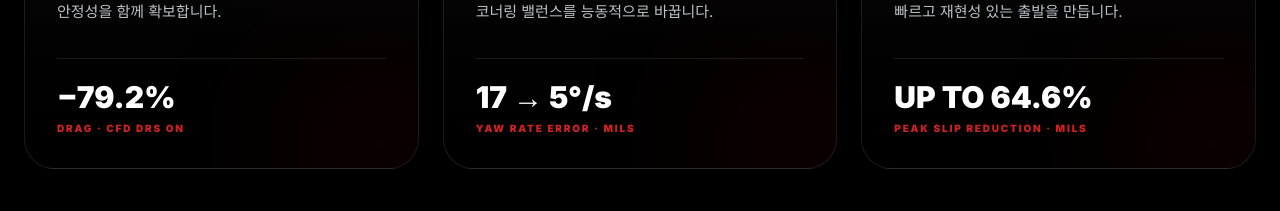
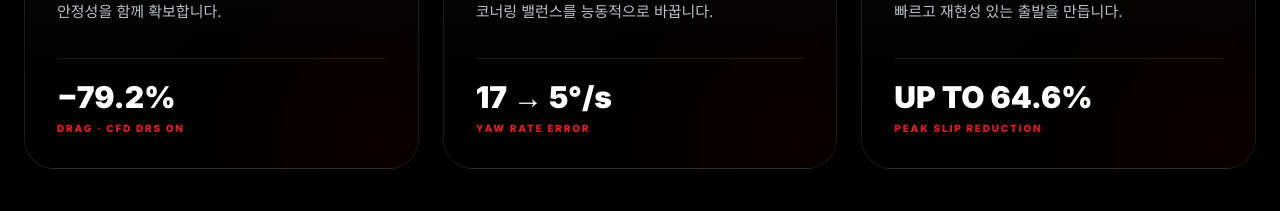
Before and after one commit to Doomy1122/challenger-web, a Next.js app in the folder challenger-web/: page /garage in a window 1280 px wide. Shown: the part 3380-3591 px from the top of the page. Built offline with nearby package versions, Linux system fonts and the light colour scheme.

Commit message:
Remove MILS wording from special system metrics

```diff
--- a/challenger-web/app/garage/page.tsx
+++ b/challenger-web/app/garage/page.tsx
@@ -455,13 +455,13 @@ const copy: Record<Lang, PageCopy> = {
           title: "Active Anti-Roll Bar",
           desc: "목표 Yaw Rate와 실제 Yaw Rate의 오차를 기반으로 전·후륜 롤 강성을 실시간 배분합니다. 고정식 ARB의 타협 대신 주행 상태에 따라 차량의 코너링 밸런스를 능동적으로 바꿉니다.",
           metric: "17 → 5°/s",
-          metricLabel: "YAW RATE ERROR · MILS",
+          metricLabel: "YAW RATE ERROR",
         },
         {
           title: "Launch Control",
           desc: "타이어 모델과 동적 하중 이동으로 발진 순간의 접지 한계를 먼저 계산해 Torque Cap을 생성합니다. 극저속부터 과슬립을 억제해 노면 조건이 달라도 빠르고 재현성 있는 출발을 만듭니다.",
           metric: "UP TO 64.6%",
-          metricLabel: "PEAK SLIP REDUCTION · MILS",
+          metricLabel: "PEAK SLIP REDUCTION",
         },
       ],
     },
@@ -573,13 +573,13 @@ const copy: Record<Lang, PageCopy> = {
           title: "Active Anti-Roll Bar",
           desc: "Front-to-rear roll stiffness is distributed in real time from the error between target and actual yaw rate. Instead of accepting one fixed ARB compromise, the chassis balance adapts to the driving state.",
           metric: "17 → 5°/s",
-          metricLabel: "YAW RATE ERROR · MILS",
+          metricLabel: "YAW RATE ERROR",
         },
         {
           title: "Launch Control",
           desc: "A tire model and dynamic load transfer estimate the available grip before generating a torque cap. This suppresses excessive slip from very low speed for a faster, more repeatable launch across road conditions.",
           metric: "UP TO 64.6%",
-          metricLabel: "PEAK SLIP REDUCTION · MILS",
+          metricLabel: "PEAK SLIP REDUCTION",
         },
       ],
     },
```
